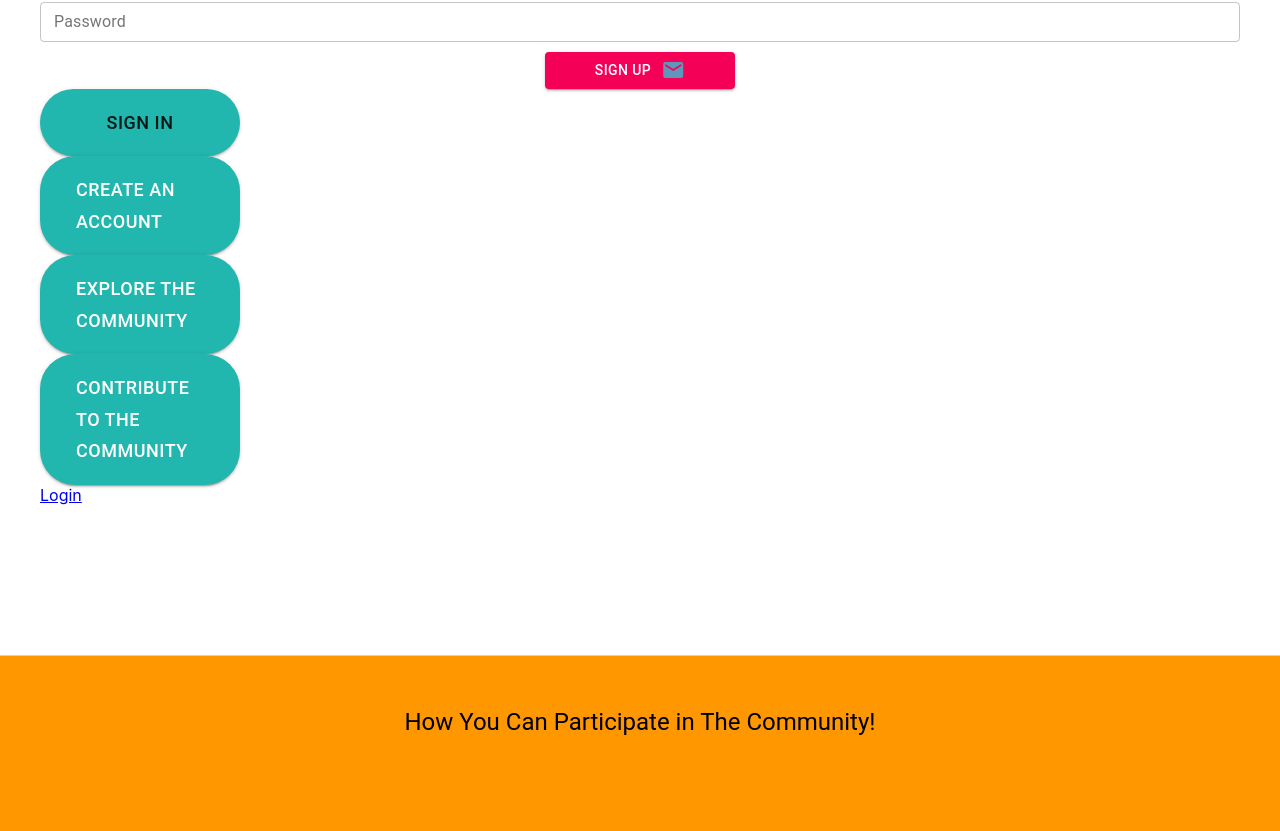
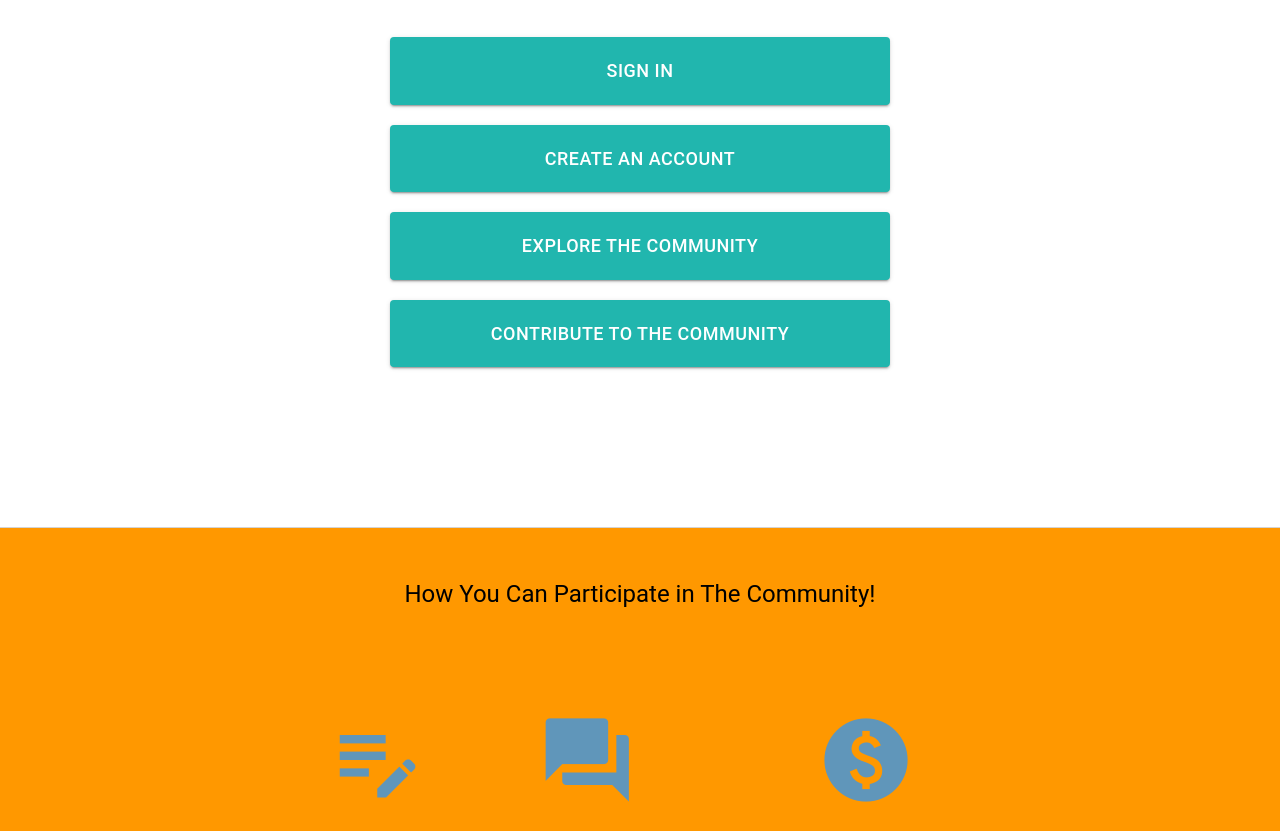
Before and after one commit to markonorth2/community, a React (Create React App) app in the folder client/: page / in a window 1280 px wide. Shown: the part 329-1160 px from the top of the page. Built offline with nearby package versions, Linux system fonts and the light colour scheme.

Commit message:
feature complete. root page now looks good and has 4 complete buttons

```diff
--- a/client/src/components/Authentication.js
+++ b/client/src/components/Authentication.js
@@ -15,7 +15,7 @@ import earth from "../images/earth.jpg";
 const useStyles = makeStyles({
   authenticationEmail: {
     marginTop: 25,
-    width: 190
+    width: 190,
   },
   authenticationPassword: {
     marginTop: 10,
@@ -92,79 +92,86 @@ function Authentication() {
           marginTop: 80,
         }}
       >
-        <Typography variant="h3" align="center">
+        <Typography variant="h3" align="center" style={{ marginBottom: 100 }}>
           Welcome to Community, THE platform for consumers worldwide to gather
         </Typography>
-        <AuthenticationEmailStyled type={"email"} />
 
-        <AuthenticationPasswordStyled type={"password"} />
-        <LoginButtonStyled />
         <Button
           type="submit"
+          color="secondary"
           variant="contained"
           style={{
-            borderRadius: 35,
+            // borderRadius: 35,
             backgroundColor: "#21b6ae",
             padding: "18px 36px",
             fontSize: "18px",
-            width: 200
+            width: 500,
+            margin: "auto",
+            marginTop: 10,
+            marginBottom: 10,
           }}
-          href="/home"
+          href="/signin"
         >
           Sign In
         </Button>
         <Button
           type="submit"
-
           variant="contained"
           sx={{ mt: 5, mb: 2 }}
           color="secondary"
-          href="/home"
+          href="/signup"
           style={{
-            borderRadius: 35,
+            // borderRadius: 35,
             backgroundColor: "#21b6ae",
             padding: "18px 36px",
             fontSize: "18px",
-            width: 200
+            width: 500,
+            margin: "auto",
+            marginTop: 10,
+            marginBottom: 10,
           }}
         >
           Create an account
         </Button>
         <Button
           type="submit"
-
           variant="contained"
           sx={{ mt: 5, mb: 2 }}
           color="secondary"
           href="/home"
           style={{
-            borderRadius: 35,
+            // borderRadius: 35,
             backgroundColor: "#21b6ae",
             padding: "18px 36px",
             fontSize: "18px",
-            width: 200
+            width: 500,
+            margin: "auto",
+            marginTop: 10,
+            marginBottom: 10,
           }}
         >
           Explore the community
         </Button>
         <Button
           type="submit"
-
+          align="center"
           variant="contained"
           sx={{ mt: 5, mb: 2 }}
           color="secondary"
-          href="/home"
+          href="/report"
           style={{
-            borderRadius: 35,
+            // borderRadius: 35,
             backgroundColor: "#21b6ae",
             padding: "18px 36px",
             fontSize: "18px",
-            width: 200
+            width: 500,
+            margin: "auto",
+            marginTop: 10,
+            marginBottom: 10,
           }}
         >
           Contribute to the community
         </Button>
-        <Link to="/home">Login</Link>
       </Box>
 
       <Box
@@ -189,13 +196,24 @@ function Authentication() {
             justifyContent: "center",
             paddingTop: 100,
             gridGap: 100,
+
           }}
         >
           <Box className="logo-steps">
             <span class="material-icons">edit_note</span>
             <Typography>Create a report</Typography>
           </Box>
-          <Box className="logo-steps">
+          <Box
+            sx={{
+              display: "flex",
+              alignContent: "center",
+              flexDirection: "column",
+              justifyContent: "center",
+              bgcolor: "warning.main"
+
+            }}
+            className="logo-steps"
+          >
             <span class="material-icons">question_answer</span>
             <Typography>Dicuss in the community</Typography>
           </Box>
```
